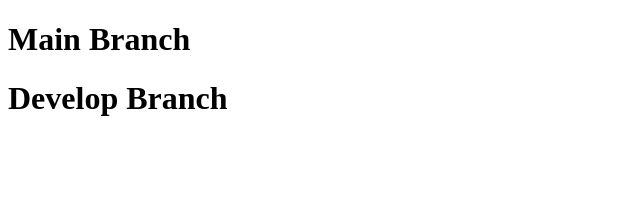
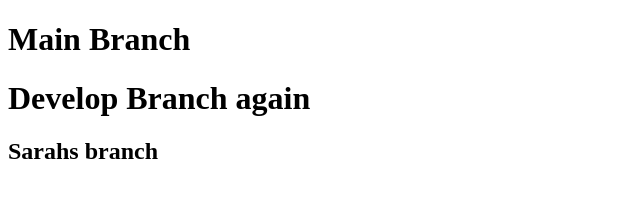
Before and after one commit to stirey/caregiver-app-server, a plain HTML site: page index.html in a window 1280 px wide. Shown: the whole page, without its empty margins (0-640 px from the left). Drawn offline with Linux system fonts and the light colour scheme.

Commit message:
pushing sarahs branch

```diff
--- a/index.html
+++ b/index.html
@@ -7,6 +7,7 @@
 </head>
 <body>
     <h1>Main Branch</h1>
-    <h1>Develop Branch</h1>
+    <h1>Develop Branch again</h1>
+    <h2>Sarahs branch</h2>
 </body>
 </html>
```
